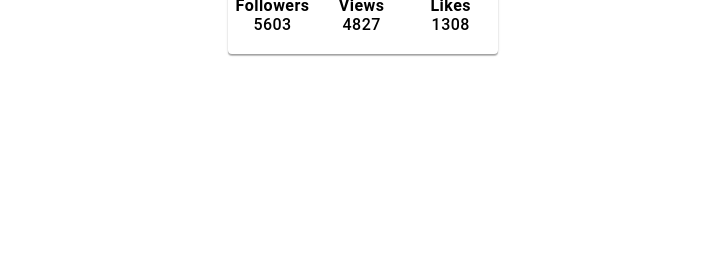
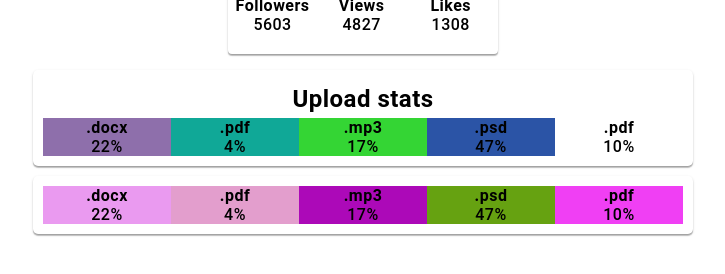
Before and after one commit to sasha-khomiak/goit-react-hw-01-components, a React (Create React App) app: page / in a window 1280 px wide. Shown: the part 352-626 px from the top of the page, without its empty margins (277-1002 px from the left). Built offline with nearby package versions, Linux system fonts and the light colour scheme.

Commit message:
second task

```diff
--- a/src/components/App.jsx
+++ b/src/components/App.jsx
@@ -1,9 +1,11 @@
 import React from 'react';
-import user from '../user.json';
 import Profile from './Profile/Profile';
+import Statistics from './Statistics/Statistics';
+
+import user from '../data/user.json';
+import data from '../data/data.json';
 
 export const App = () => {
-  // console.log(user);
   return (
     <div>
       <Profile
@@ -13,6 +15,8 @@ export const App = () => {
         avatar={user.avatar}
         stats={user.stats}
       />
+      <Statistics title="Upload stats" stats={data} />
+      <Statistics stats={data} />
     </div>
   );
 };
--- /dev/null
+++ b/src/components/Statistics/Statistics.jsx
@@ -0,0 +1,31 @@
+import cssModule from './Statistics.module.css';
+import PropTypes from 'prop-types';
+import getRandomHex from '../../getRandomHex';
+
+const Statistics = ({ title, stats }) => {
+  return (
+    <section className={cssModule.statistics}>
+      {title && <h2 className={cssModule.title}>Upload stats</h2>}
+
+      <ul className={cssModule['stat-list']}>
+        {stats.map(el => (
+          <li
+            key={el.id}
+            className={cssModule.item}
+            style={{ backgroundColor: getRandomHex() }}
+          >
+            <span className={cssModule.label}>{el.label}</span>
+            <span className="percentage">{el.percentage}%</span>
+          </li>
+        ))}
+      </ul>
+    </section>
+  );
+};
+
+Statistics.propTypes = {
+  title: PropTypes.string,
+  stats: PropTypes.array.isRequired,
+};
+
+export default Statistics;
--- /dev/null
+++ b/src/components/Statistics/Statistics.module.css
@@ -0,0 +1,42 @@
+.statistics {
+  margin-top: 10px;
+  margin-left: auto;
+  margin-right: auto;
+  padding: 10px;
+  width: 50%;
+
+  font-family: 'Roboto';
+  font-style: normal;
+  font-weight: 500;
+  font-size: 16px;
+  line-height: calc(19 / 16);
+  text-align: center;
+  letter-spacing: 0.03em;
+
+  box-shadow: 0px 1px 3px rgba(0, 0, 0, 0.12), 0px 1px 1px rgba(0, 0, 0, 0.14),
+    0px 2px 1px rgba(0, 0, 0, 0.2);
+  border-radius: 5px 5px 5px 5px;
+}
+
+.title {
+  padding: 5px;
+  margin: 0;
+}
+
+.stat-list {
+  display: flex;
+  margin: 0;
+  padding: 0;
+  justify-content: space-around;
+}
+
+.item {
+  list-style: none;
+  display: flex;
+  flex-direction: column;
+  width: 20%;
+}
+
+.label {
+  font-weight: bold;
+}
--- /dev/null
+++ b/src/data/data.json
@@ -0,0 +1,7 @@
+[
+  { "id": "id-1", "label": ".docx", "percentage": 22 },
+  { "id": "id-2", "label": ".pdf", "percentage": 4 },
+  { "id": "id-3", "label": ".mp3", "percentage": 17 },
+  { "id": "id-4", "label": ".psd", "percentage": 47 },
+  { "id": "id-5", "label": ".pdf", "percentage": 10 }
+]
--- /dev/null
+++ b/src/getRandomHex.js
@@ -0,0 +1,5 @@
+function getRandomHex() {
+  return `#${Math.floor(Math.random() * 16777215).toString(16)}`;
+}
+
+export default getRandomHex;
```
Also changed, not shown: src/components/Profile/Profile.css (deleted), src/data/user.json (renamed from src/user.json).
